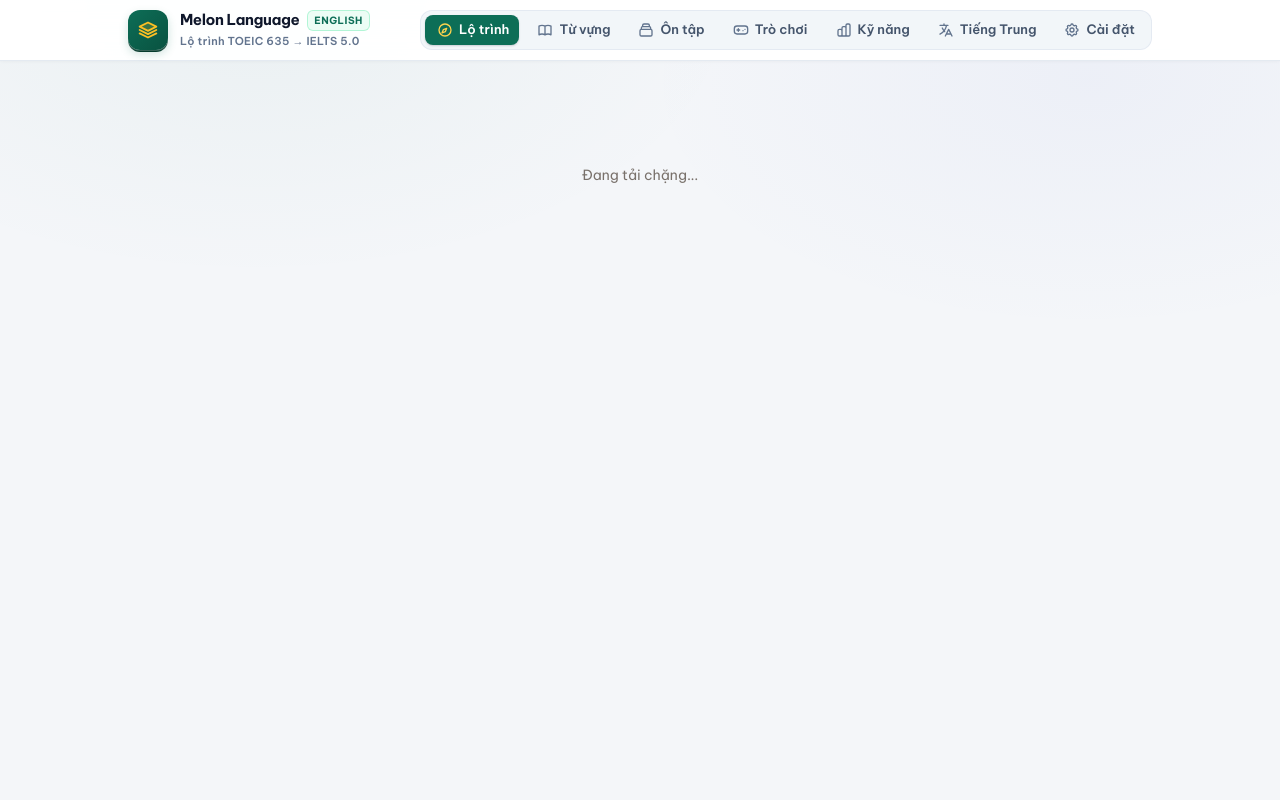
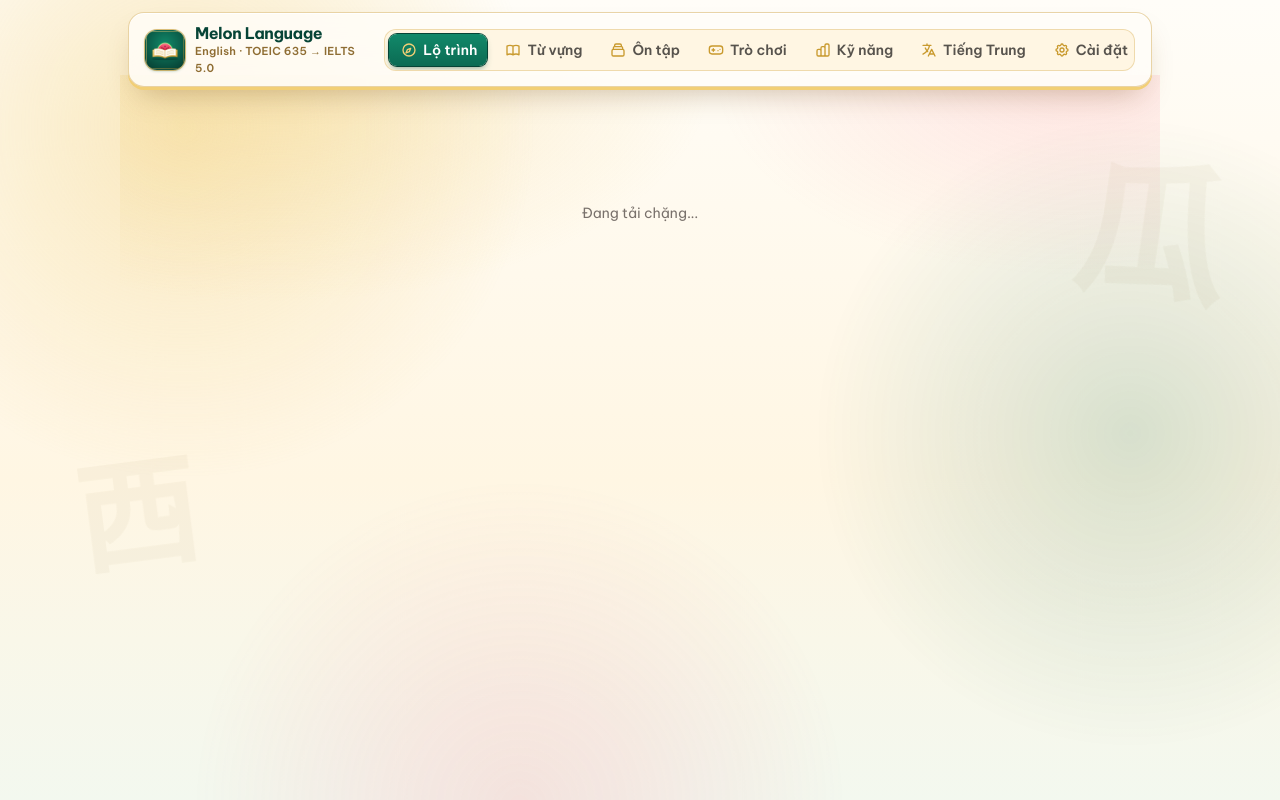
Before and after one commit to brown-ng1007/browns-chineses-web, a Next.js app: page /en/stage/1 in a window 1280 px wide. Built offline with nearby package versions, Linux system fonts and the light colour scheme.

Commit message:
Restore animated background and floating glass navbar on English page

```diff
--- a/src/components/NavBar.tsx
+++ b/src/components/NavBar.tsx
@@ -5,7 +5,7 @@ import Link from "next/link";
 import { usePathname } from "next/navigation";
 import { APP_NAME } from "@/lib/config";
 
-/* Hệ thống Icon Vector sắc nét (thay thế hoàn toàn Emoji hệ thống) */
+/* Hệ thống Icon Vector sắc nét */
 const ICONS = {
   home: (
     <svg className="w-4 h-4 shrink-0" fill="none" viewBox="0 0 24 24" stroke="currentColor" strokeWidth={2}>
@@ -120,84 +120,25 @@ export default function NavBar() {
     return null;
   }
 
-  if (isEn) {
-    return (
-      <header className="sticky top-0 z-40 bg-white/95 backdrop-blur-md border-b border-slate-200/90 px-3 sm:px-6 py-2.5 shadow-[0_1px_3px_rgba(15,23,42,0.03)]">
-        <div className="max-w-5xl mx-auto flex flex-col sm:flex-row sm:items-center sm:justify-between gap-2.5">
-          <Link href="/en" className="flex items-center gap-3 self-start sm:self-auto group">
-            <div className="flex h-10 w-10 shrink-0 items-center justify-center rounded-xl bg-gradient-to-br from-[#0d6e57] to-[#095240] text-white shadow-[0_2px_0_#063b2d,0_4px_10px_rgba(13,110,87,0.2)] ring-1 ring-white/20">
-              <svg className="w-5 h-5 text-[#fbbf24]" viewBox="0 0 24 24" fill="none" stroke="currentColor" strokeWidth={2.2} strokeLinecap="round" strokeLinejoin="round">
-                <path d="M12 3L2 8l10 5 10-5-10-5z" fill="currentColor" fillOpacity="0.2" />
-                <path d="M2 16l10 5 10-5" />
-                <path d="M2 12l10 5 10-5" />
-              </svg>
-            </div>
-            <div className="flex flex-col">
-              <div className="flex items-center gap-2">
-                <span className="text-[15px] font-bold text-slate-900 tracking-tight leading-tight">
-                  {APP_NAME}
-                </span>
-                <span className="rounded-md bg-emerald-50 px-1.5 py-0.5 text-[10px] font-bold uppercase tracking-wider text-[#0d6e57] border border-emerald-200/80">
-                  English
-                </span>
-              </div>
-              <span className="mt-0.5 text-[11px] font-semibold text-slate-500 tracking-wide">
-                Lộ trình TOEIC 635 → IELTS 5.0
-              </span>
-            </div>
-          </Link>
-
-          <nav className="relative flex items-center gap-1 overflow-x-auto no-scrollbar bg-slate-100/90 p-1 rounded-xl border border-slate-200/80">
-            {ind && (
-              <span
-                aria-hidden="true"
-                className="absolute top-1 bottom-1 rounded-lg bg-[#0d6e57] shadow-[0_1px_2px_rgba(15,23,42,0.18)] transition-[left,width] duration-300 ease-out"
-                style={{ left: ind.left, width: ind.width }}
-              />
-            )}
-            {NAV_ITEMS.map((item) => {
-              const isActive = isActiveHref(item.href);
-              return (
-                <Link
-                  key={item.href}
-                  href={item.href}
-                  ref={(el) => {
-                    itemRefs.current[item.href] = el;
-                  }}
-                  className={`relative z-10 flex items-center gap-1.5 px-3 py-1.5 rounded-lg text-xs sm:text-[13px] font-semibold whitespace-nowrap transition-colors duration-150 ${
-                    isActive
-                      ? "text-white"
-                      : "text-slate-600 hover:text-slate-900 hover:bg-white/70"
-                  }`}
-                >
-                  <span className={isActive ? "text-[#fcd34d]" : "text-slate-500"}>
-                    {item.icon}
-                  </span>
-                  {item.label}
-                </Link>
-              );
-            })}
-          </nav>
-        </div>
-      </header>
-    );
-  }
-
   return (
     <header className="sticky top-0 z-40 px-3 sm:px-6 pt-3 pb-3">
-      <div className="max-w-5xl mx-auto rounded-2xl bg-[#fffdf8]/90 backdrop-blur-xl border border-[#c99a2e]/40 shadow-[0_1px_0_0_#fff_inset,0_3px_0_0_#f2cf75,0_16px_30px_-12px_rgba(110,70,20,0.35)] px-4 py-2.5 flex flex-col sm:flex-row sm:items-center sm:justify-between gap-2.5">
+      <div className="max-w-5xl mx-auto rounded-2xl bg-[#fffdf8]/85 backdrop-blur-xl border border-[#c99a2e]/40 shadow-[0_1px_0_0_#fff_inset,0_3px_0_0_#f2cf75,0_16px_30px_-12px_rgba(110,70,20,0.35)] px-4 py-2.5 flex flex-col sm:flex-row sm:items-center sm:justify-between gap-2.5">
         <Link
-          href="/"
+          href={isEn ? "/en" : "/"}
           className="logo-wrap flex items-center gap-2.5 group self-start sm:self-auto"
         >
           {/* eslint-disable-next-line @next/next/no-img-element */}
-          <img src="/icon-192.png" alt="" className="logo-slice w-10 h-10 rounded-xl ring-1 ring-[#c99a2e]/60 shadow-sm shadow-emerald-900/30" />
+          <img
+            src="/icon-192.png"
+            alt=""
+            className="logo-slice w-10 h-10 rounded-xl ring-1 ring-[#c99a2e]/60 shadow-sm shadow-emerald-900/30"
+          />
           <div className="flex flex-col">
             <span className="text-base font-bold text-[#064436] tracking-tight leading-tight">
               {APP_NAME}
             </span>
-            <span className="text-[11px] font-medium text-[#7a5410]/80 tracking-wide">
-              Trung · Anh · Dưa Hấu
+            <span className="text-[11px] font-semibold text-[#7a5410]/85 tracking-wide">
+              {isEn ? "English · TOEIC 635 → IELTS 5.0" : "Trung · Anh · Dưa Hấu"}
             </span>
           </div>
         </Link>
--- a/src/components/en/en.css
+++ b/src/components/en/en.css
@@ -44,14 +44,14 @@
 
 .en-page::before {
   content: "";
-  position: fixed;
-  inset: 0;
+  position: absolute;
+  inset: -48px -24px auto -24px;
+  height: 360px;
   z-index: -1;
   pointer-events: none;
   background:
-    radial-gradient(55% 50% at 20% 0%, rgba(13, 110, 87, 0.045), transparent 70%),
-    radial-gradient(50% 45% at 85% 10%, rgba(54, 79, 199, 0.04), transparent 70%),
-    #f4f6f9;
+    radial-gradient(60% 90% at 15% 0%, rgba(242, 207, 117, 0.35), transparent 70%),
+    radial-gradient(50% 80% at 92% 0%, rgba(251, 113, 133, 0.16), transparent 70%);
 }
 
 /* ---------- Chuyển động mượt, không làm nhòe chữ trên Windows ---------- */
@@ -71,11 +71,12 @@
 
 /* ---------- Thẻ, nút, ô nhập sắc nét ---------- */
 .en-card {
-  background: #ffffff;
-  border: 1px solid #e2e8f0;
-  border-bottom: 2px solid #cbd5e1;
-  border-radius: 18px;
-  box-shadow: var(--shadow);
+  background: rgba(255, 255, 255, 0.88);
+  backdrop-filter: blur(12px);
+  border: 1px solid rgba(201, 154, 46, 0.28);
+  border-bottom: 2px solid rgba(201, 154, 46, 0.42);
+  border-radius: 20px;
+  box-shadow: 0 1px 0 rgba(255, 255, 255, 0.9) inset, 0 10px 24px -12px rgba(110, 70, 20, 0.18);
 }
 .en-note {
   border-radius: 14px;
@@ -510,12 +511,13 @@
 
 /* Các widget cột phải */
 .duo-widget {
-  border-radius: 18px;
-  border: 1px solid #e2e8f0;
-  border-bottom: 2px solid #cbd5e1;
-  background: #ffffff;
+  border-radius: 20px;
+  border: 1px solid rgba(201, 154, 46, 0.28);
+  border-bottom: 2px solid rgba(201, 154, 46, 0.42);
+  background: rgba(255, 255, 255, 0.88);
+  backdrop-filter: blur(12px);
   padding: 20px;
-  box-shadow: var(--shadow);
+  box-shadow: 0 1px 0 rgba(255, 255, 255, 0.95) inset, 0 12px 26px -14px rgba(110, 70, 20, 0.2);
 }
 
 .en-badge {
```
